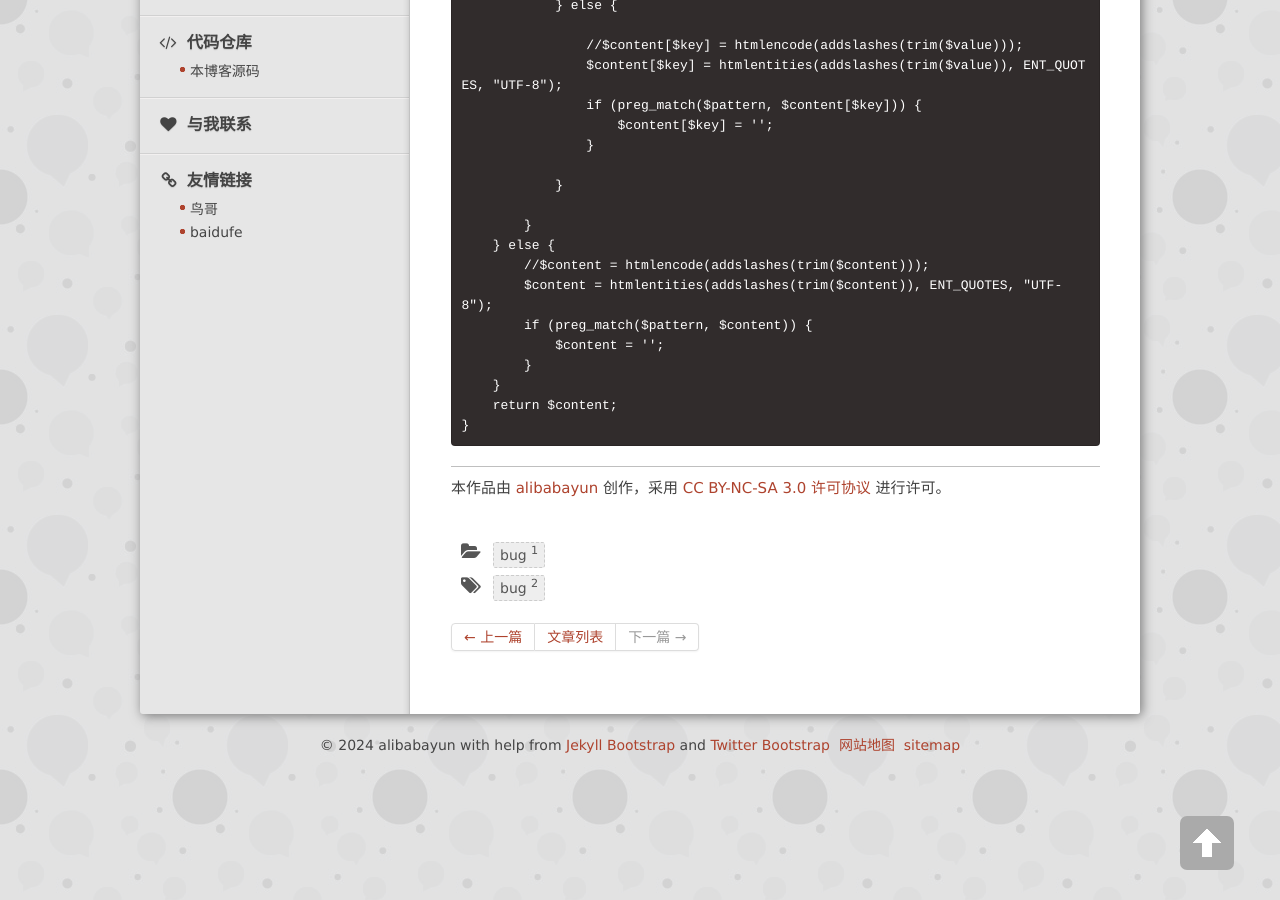
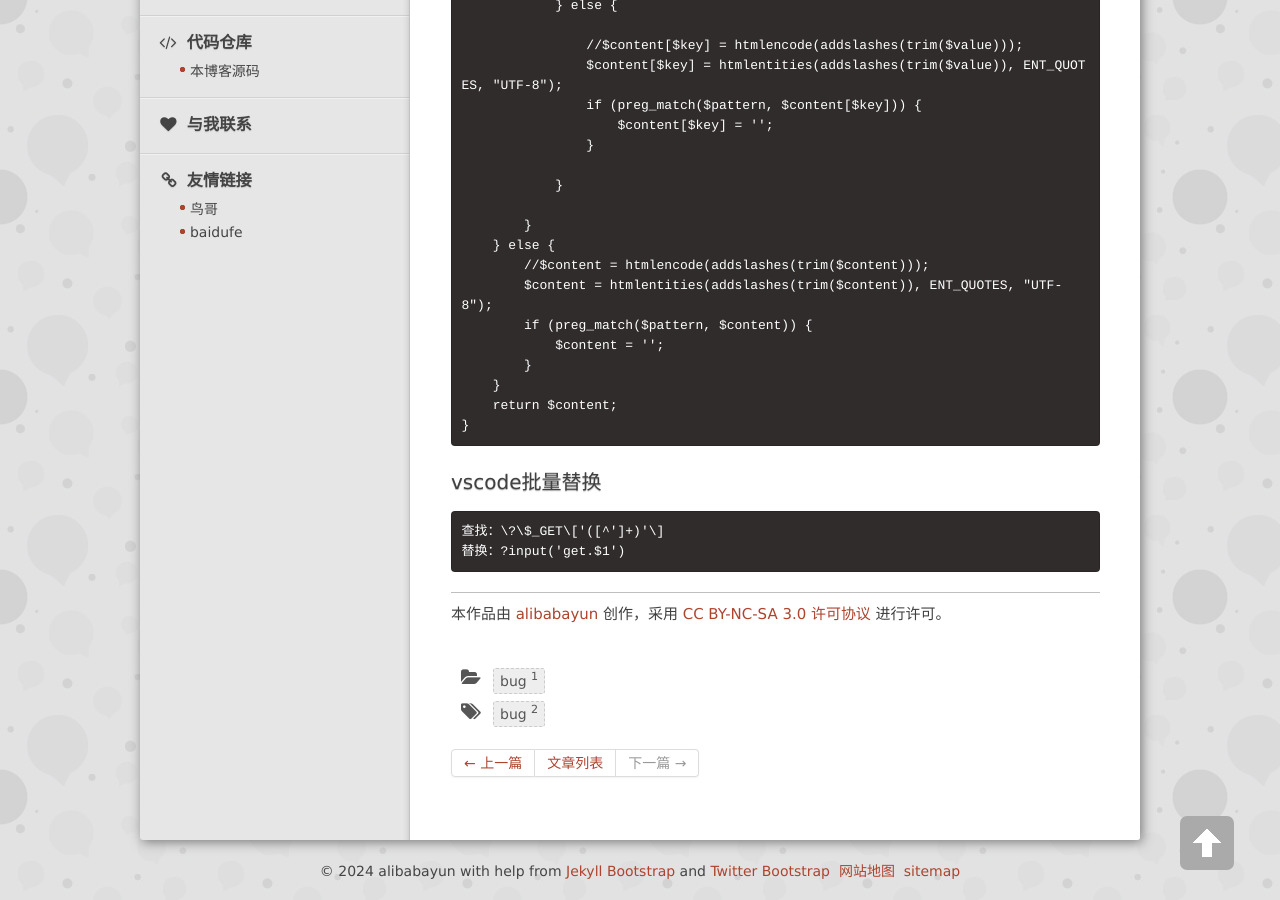
Before and after one commit to alibabayun/alibabayun.github.io, a Jekyll site: the page built from _posts/2024/06/2024-06-29-smap-python.md, in a window 1280 px wide and 900 px high, scrolled down 4003 px. Built offline with Jekyll 4.4.1, drawn with Linux system fonts in a browser that asks for light colours; nearby versions of some CDN libraries; library files that are not in the unit come from our copies; comment, search, counter and statistics services are not loaded.

Commit message:
fix text

````diff
--- a/_posts/2024/06/2024-06-29-smap-python.md
+++ b/_posts/2024/06/2024-06-29-smap-python.md
@@ -193,3 +193,9 @@ function escapeString($content)
     return $content;
 }
 ```
+
+### vscode批量替换
+```
+查找：\?\$_GET\['([^']+)'\]
+替换：?input('get.$1')
+```
````
